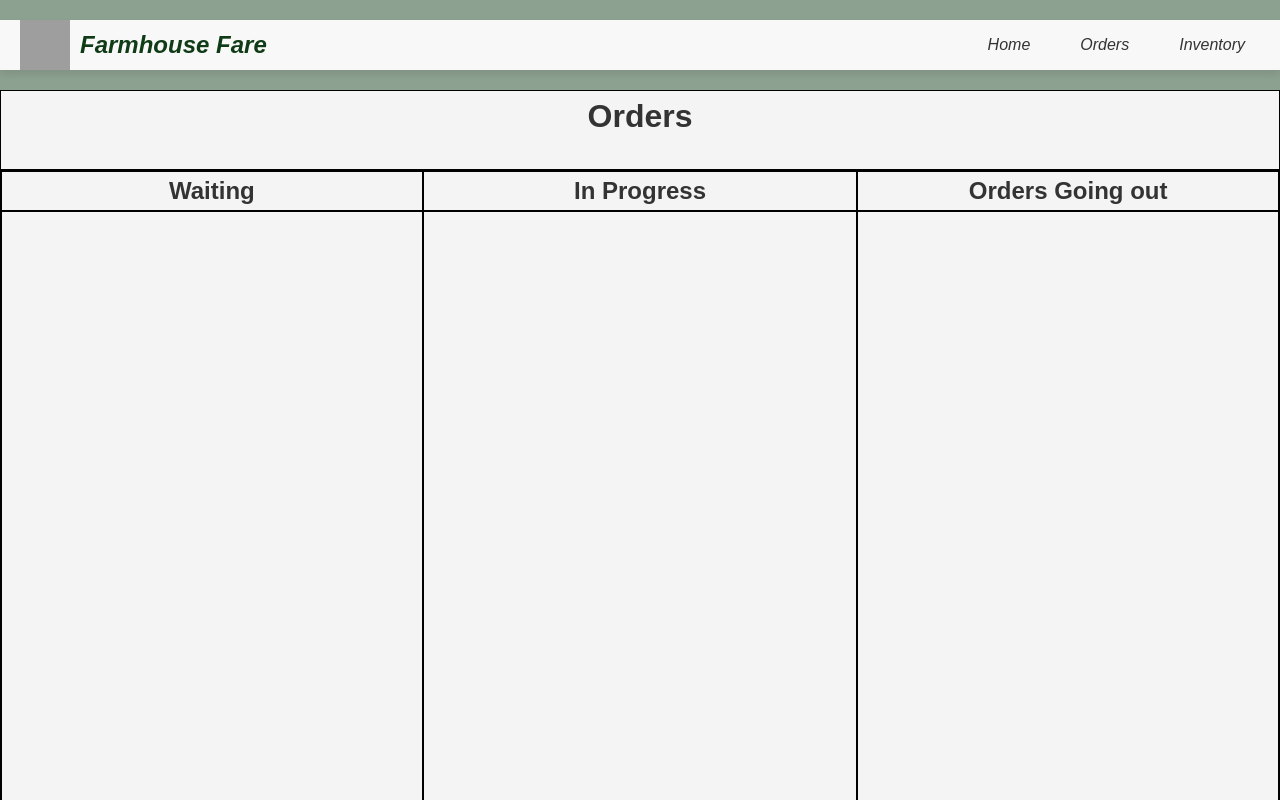
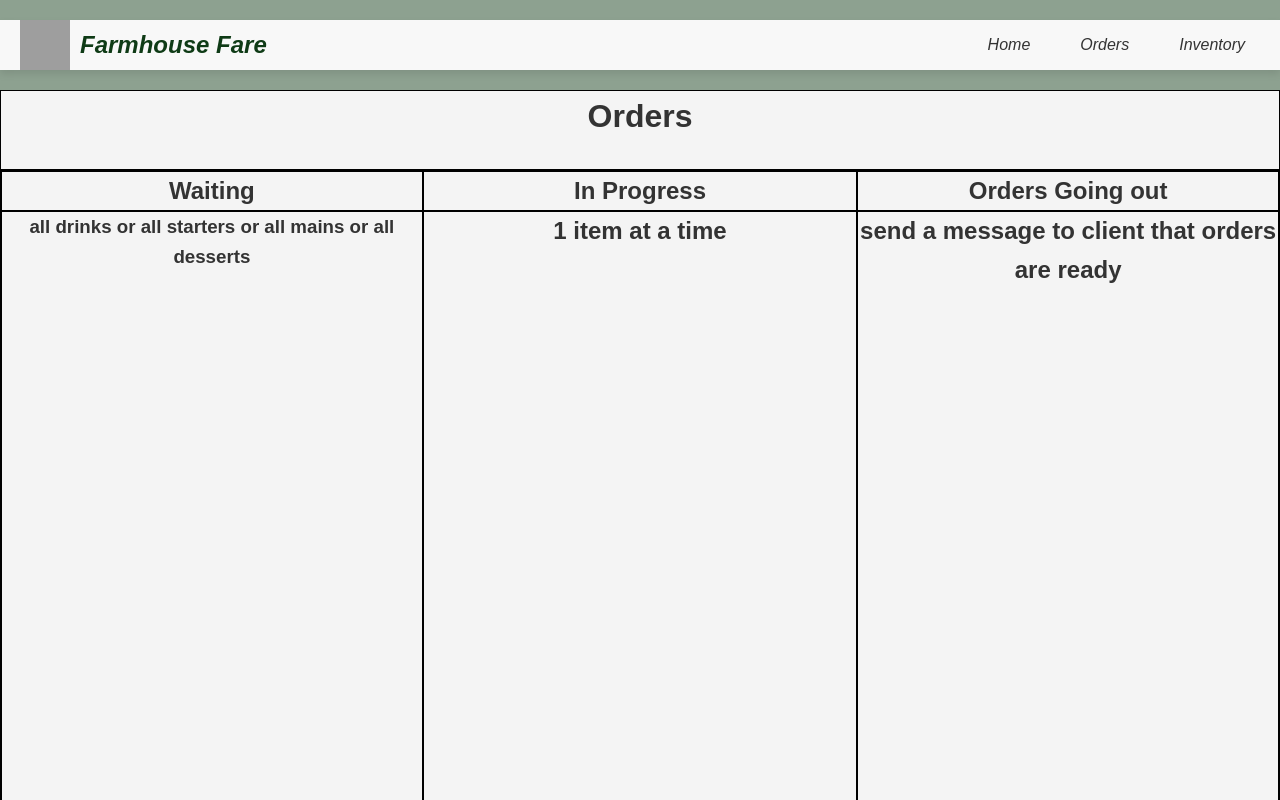
Before and after one commit to Bradwill-Van-Niekerk/wild-and-rooted, a React (Create React App) app: page /Orders in a window 1280 px wide. Shown: the top 800 px of the page. Built offline with nearby package versions, Linux system fonts and the light colour scheme; grey boxes are pictures that could not be loaded.

Commit message:
notes for creating components for Orders.js

```diff
--- a/src/Pages-Staff/Orders.js
+++ b/src/Pages-Staff/Orders.js
@@ -16,7 +16,9 @@ function Orders(){
                     </h2>
                 </div>
                 <div className="HomesBoxes2">
-
+                    <h3>
+                        all drinks or all starters or all mains or all desserts
+                    </h3>
                 </div>
             </div>
             <div className="HomesBoxe2">
@@ -26,7 +28,9 @@ function Orders(){
                     </h2>
                 </div>
                 <div className="HomesBoxes2">
-
+                    <h2>
+                        1 item at a time
+                    </h2>
                 </div>
             </div>
             <div className="HomesBoxe3">
@@ -36,7 +40,9 @@ function Orders(){
                     </h2>
                 </div>
                 <div className="HomesBoxes2">
-
+                    <h2>
+                        send a message to client that orders are ready
+                    </h2>
                 </div>
             </div>
         </div>
```
